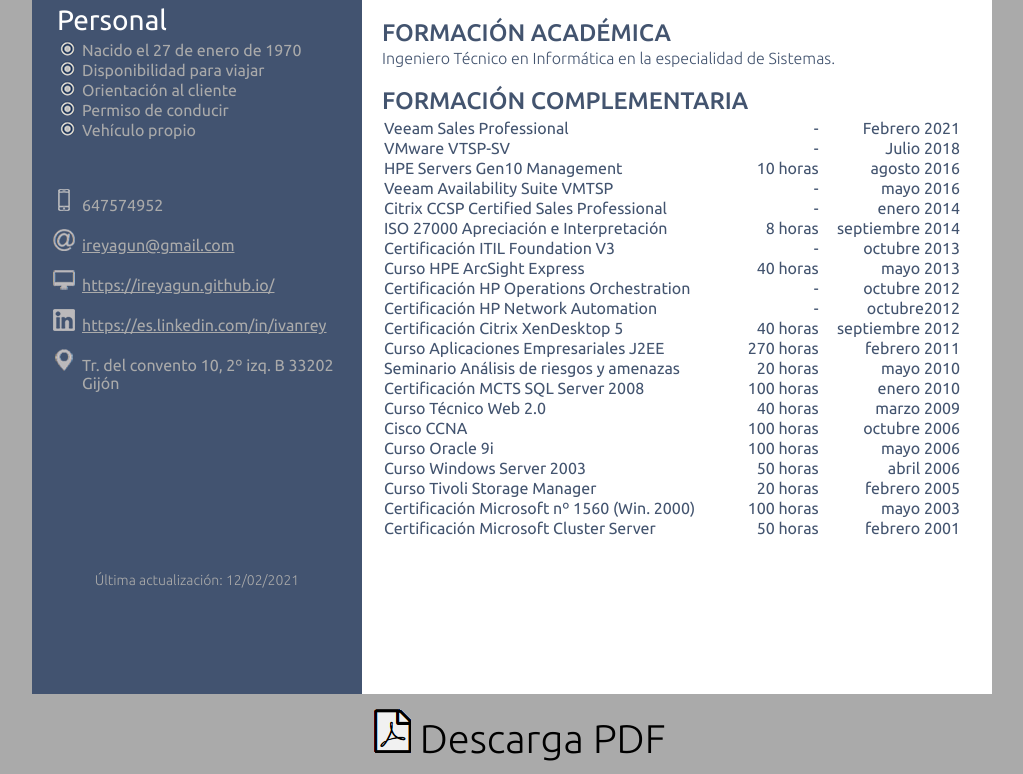
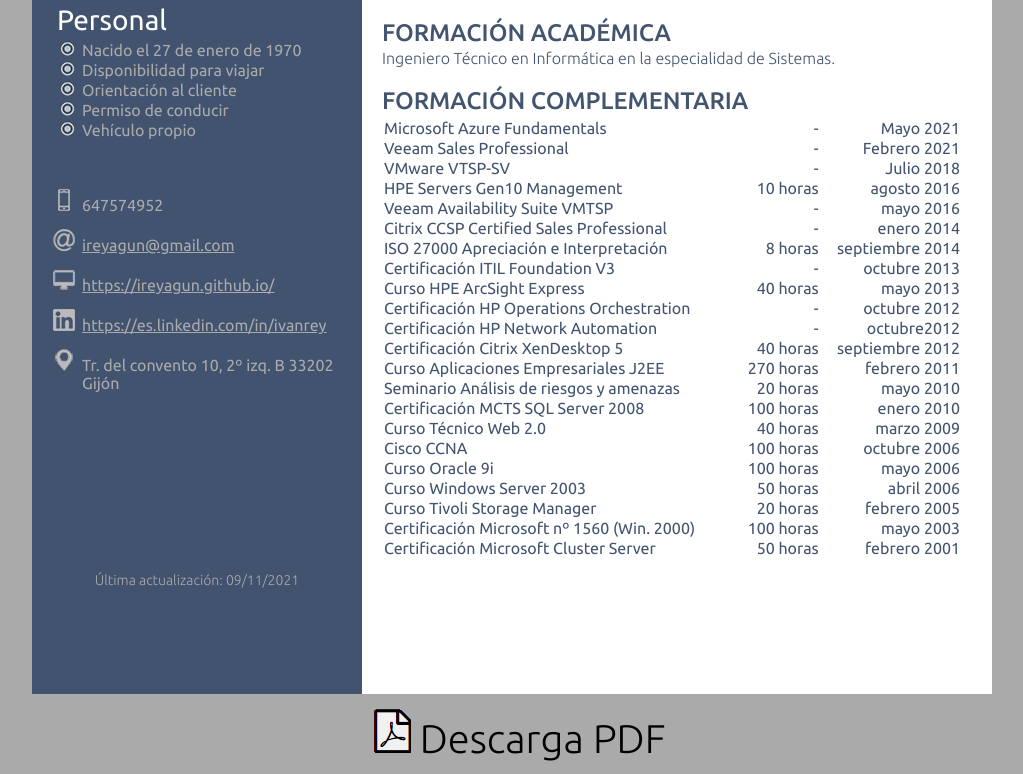
Before and after one commit to ireyagun/ireyagun.github.io, a plain HTML site: page index.html in a window 1280 px wide. Shown: the part 886-1660 px from the top of the page, without its empty margins (128-1151 px from the left). Drawn offline with Linux system fonts and the light colour scheme.

Commit message:
Update index.html
Add Azure Fundamentals

```diff
--- a/index.html
+++ b/index.html
@@ -74,7 +74,7 @@
 				</ul>
 			</div>
 			<footer>
-				Última actualización: 12/02/2021
+				Última actualización: 09/11/2021
 			</footer>
 		</section> <!-- section infobar -->
 
@@ -173,6 +173,11 @@
             <div id="form_com" class="seccion">
 				<h3>FORMACIÓN COMPLEMENTARIA</h3>
 				<table id="table_f_com">
+				<tr>
+					<td class="curso">Microsoft Azure Fundamentals</td>
+					<td class="datos_curso">-</td>
+					<td class="datos_curso">Mayo 2021</td>
+				</tr>
 				<tr>
 					<td class="curso">Veeam Sales Professional</td>
 					<td class="datos_curso">-</td>
```
